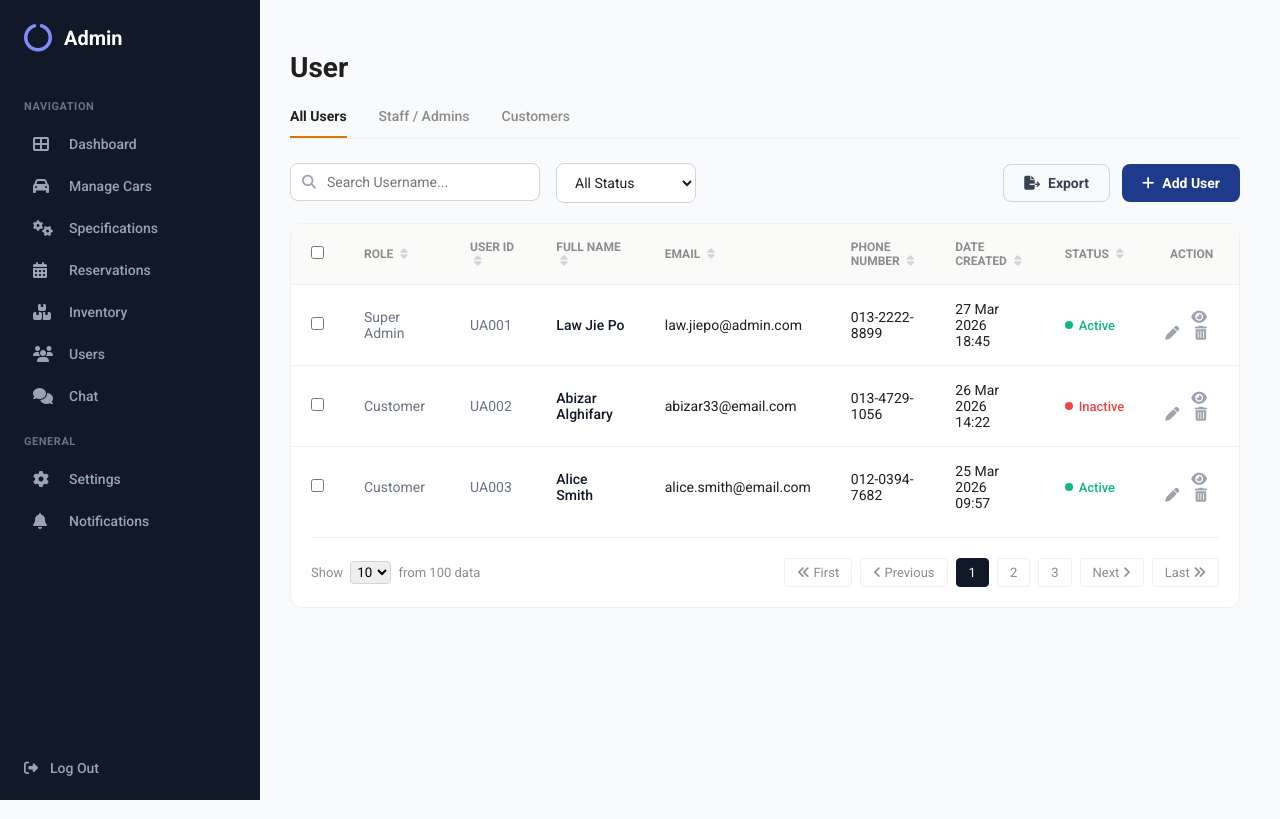
After one commit to LawJiePoMMU/Online-Car-Dealer-and-Inventory-System, a PHP site: the page made by PHP and HTML/Admin/users.html in a window 1280 px wide. The commit adds this page. Run offline with PHP 8.4, Linux system fonts and the light colour scheme.

Commit message:
Modified: CSS/admin.css New file: PHP and HTML/Admin/users.html

```diff
--- a/CSS/admin.css
+++ b/CSS/admin.css
@@ -456,3 +456,123 @@ body {
     background-color: #fee2e2;
     color: #991b1b;
 }
+
+/*---users css---*/
+.page-tabs {
+    display: flex;
+    border-bottom: 1px solid var(--border-color);
+    margin-bottom: 24px;
+    gap: 32px;
+}
+
+.tab-item {
+    padding-bottom: 12px;
+    color: var(--text-muted);
+    font-weight: 500;
+    font-size: 14px;
+    cursor: pointer;
+    border-bottom: 2px solid transparent;
+    transition: all 0.2s;
+}
+
+.tab-item:hover {
+    color: var(--text-dark);
+}
+
+.tab-item.active {
+    color: var(--text-dark);
+    border-bottom-color: #d97706;
+    font-weight: 600;
+}
+
+.status-cell {
+    display: flex;
+    align-items: center;
+    gap: 6px;
+    font-size: 13px;
+    font-weight: 500;
+}
+
+.dot {
+    width: 8px;
+    height: 8px;
+    border-radius: 50%;
+}
+
+.dot-active {
+    background-color: #10b981;
+}
+
+.text-active {
+    color: #10b981;
+}
+
+.dot-inactive {
+    background-color: #ef4444;
+}
+
+.text-inactive {
+    color: #ef4444;
+}
+
+.action-icons a {
+    color: #9ca3af;
+    font-size: 14px;
+    margin-right: 12px;
+    transition: color 0.2s;
+}
+
+.action-icons a:hover {
+    color: var(--primary-color);
+}
+
+.pagination-container {
+    display: flex;
+    justify-content: space-between;
+    align-items: center;
+    padding-top: 20px;
+    border-top: 1px solid var(--border-color);
+    margin-top: 10px;
+}
+
+.page-info {
+    font-size: 13px;
+    color: var(--text-muted);
+}
+
+.page-controls {
+    display: flex;
+    gap: 8px;
+}
+
+.page-btn {
+    padding: 6px 12px;
+    border: 1px solid var(--border-color);
+    background: #ffffff;
+    border-radius: 4px;
+    font-size: 13px;
+    color: var(--text-muted);
+    cursor: pointer;
+    transition: all 0.2s;
+}
+
+.page-btn:hover {
+    border-color: #d1d5db;
+    color: var(--text-dark);
+}
+
+.page-btn.active {
+    background-color: #111827;
+    color: #ffffff;
+    border-color: #111827;
+}
+
+.btn-outline {
+    background-color: transparent;
+    border: 1px solid #d1d5db;
+    color: #374151;
+}
+
+.btn-outline:hover {
+    background-color: #f9fafb;
+}
--- /dev/null
+++ b/PHP and HTML/Admin/users.html
@@ -0,0 +1,223 @@
+<!DOCTYPE html>
+<html lang="en">
+<head>
+    <meta charset="UTF-8">
+    <meta name="viewport" content="width=device-width, initial-scale=1.0">
+    <title>Admin Manage Users</title>
+    <link rel="stylesheet" href="../../CSS/admin.css">
+    <link rel="stylesheet" href="https://cdnjs.cloudflare.com/ajax/libs/font-awesome/6.4.0/css/all.min.css">
+</head>
+<body>
+
+     /*sidebar*/
+    <aside class="sidebar">
+        <div class="sidebar-brand">
+            <i class="fas fa-circle-notch logo-icon"></i>
+            <h2>Admin</h2>
+        </div>
+
+        <div class="sidebar-section">NAVIGATION</div>
+
+        <ul class="sidebar-menu">
+            <li>
+                <a href="dashboard.php">
+                    <i class="fas fa-th-large"></i> <span>Dashboard</span>
+                </a>
+            </li>
+            <li>
+                <a href="manage-cars.php">
+                    <i class="fas fa-car"></i> <span>Manage Cars</span>
+                </a>
+            </li>
+            <li>
+                <a href="specifications.php">
+                    <i class="fas fa-cogs"></i> <span>Specifications</span>
+                </a>
+            </li>
+            <li>
+                <a href="reservations.php">
+                    <i class="fas fa-calendar-alt"></i> <span>Reservations</span>
+                </a>
+            </li>
+            <li>
+                <a href="inventory.php">
+                    <i class="fas fa-boxes"></i> <span>Inventory</span>
+                </a>
+            </li>
+            <li>
+                <a href="users.php">
+                    <i class="fas fa-users"></i> <span>Users</span>
+                </a>
+            </li>
+            <li>
+                <a href="chat.php">
+                    <i class="fas fa-comments"></i> <span>Chat</span>
+                </a>
+            </li>
+        </ul>
+        <div class="sidebar-section">GENERAL</div>
+        <ul class="sidebar-menu">
+            <li>
+                <a href="settings.php">
+                    <i class="fas fa-cog"></i> <span>Settings</span>
+                </a>
+            </li>
+            <li>
+            <a href="notifications.php">
+                <i class="fas fa-bell"></i> <span>Notifications</span>
+            </a>
+        </li>
+        </ul>
+        <div class="sidebar-footer">
+            <a href="logout.php" class="logout-btn">
+                <i class="fas fa-sign-out-alt"></i> <span>Log Out</span>
+            </a>
+        </div>
+    </aside>
+    /*sidebar*/
+
+<main class="main-content">
+        <header class="topbar" style="margin-bottom: 24px;">
+            <div class="page-title">
+                <h1 style="font-size: 28px;">User</h1>
+            </div>
+        </header>
+
+        <div class="page-tabs">
+            <div class="tab-item active">All Users</div>
+            <div class="tab-item">Staff / Admins</div>
+            <div class="tab-item">Customers</div>
+        </div>
+
+        <div style="display: flex; justify-content: space-between; align-items: center; margin-bottom: 20px;">
+
+            <div style="display: flex; gap: 16px;">
+                <div style="position: relative;">
+                    <i class="fas fa-search" style="position: absolute; left: 12px; top: 12px; color: #9ca3af; font-size: 14px;"></i>
+                    <input type="text" class="form-control" placeholder="Search Username..." style="padding-left: 36px; width: 250px;">
+                </div>
+                <select class="form-control" style="width: 140px;">
+                    <option value="all">All Status</option>
+                    <option value="active">Active</option>
+                    <option value="inactive">Inactive</option>
+                </select>
+            </div>
+
+            <div style="display: flex; gap: 12px;">
+                <a href="#" class="btn-add btn-outline">
+                    <i class="fas fa-file-export"></i> Export
+                </a>
+                <a href="#" class="btn-add" style="background-color: #1e3a8a;"> <i class="fas fa-plus"></i> Add User
+                </a>
+            </div>
+        </div>
+
+        <div class="table-card" style="padding: 0;"> <table class="admin-table" style="font-size: 13px;">
+                <thead style="background-color: #fafaf9;">
+                    <tr>
+                        <th style="width: 40px; text-align: center;"><input type="checkbox"></th>
+                        <th>Role <i class="fas fa-sort" style="color: #d1d5db; margin-left: 4px;"></i></th>
+                        <th>User Id <i class="fas fa-sort" style="color: #d1d5db; margin-left: 4px;"></i></th>
+                        <th>Full Name <i class="fas fa-sort" style="color: #d1d5db; margin-left: 4px;"></i></th>
+                        <th>Email <i class="fas fa-sort" style="color: #d1d5db; margin-left: 4px;"></i></th>
+                        <th>Phone Number <i class="fas fa-sort" style="color: #d1d5db; margin-left: 4px;"></i></th>
+                        <th>Date Created <i class="fas fa-sort" style="color: #d1d5db; margin-left: 4px;"></i></th>
+                        <th>Status <i class="fas fa-sort" style="color: #d1d5db; margin-left: 4px;"></i></th>
+                        <th style="text-align: center;">Action</th>
+                    </tr>
+                </thead>
+                <tbody>
+
+                    <tr>
+                        <td style="text-align: center;"><input type="checkbox"></td>
+                        <td style="color: #6b7280;">Super Admin</td>
+                        <td style="color: #6b7280;">UA001</td>
+                        <td style="font-weight: 500; color: #111827;">Law Jie Po</td>
+                        <td>law.jiepo@admin.com</td>
+                        <td>013-2222-8899</td>
+                        <td>27 Mar 2026 18:45</td>
+                        <td>
+                            <div class="status-cell">
+                                <span class="dot dot-active"></span>
+                                <span class="text-active">Active</span>
+                            </div>
+                        </td>
+                        <td style="text-align: right;" class="action-icons">
+                            <a href="#" title="View"><i class="fas fa-eye"></i></a>
+                            <a href="#" title="Edit"><i class="fas fa-pen"></i></a>
+                            <a href="#" title="Delete"><i class="fas fa-trash-alt"></i></a>
+                        </td>
+                    </tr>
+
+                    <tr>
+                        <td style="text-align: center;"><input type="checkbox"></td>
+                        <td style="color: #6b7280;">Customer</td>
+                        <td style="color: #6b7280;">UA002</td>
+                        <td style="font-weight: 500; color: #111827;">Abizar Alghifary</td>
+                        <td>abizar33@email.com</td>
+                        <td>013-4729-1056</td>
+                        <td>26 Mar 2026 14:22</td>
+                        <td>
+                            <div class="status-cell">
+                                <span class="dot dot-inactive"></span>
+                                <span class="text-inactive">Inactive</span>
+                            </div>
+                        </td>
+                        <td style="text-align: right;" class="action-icons">
+                            <a href="#" title="View"><i class="fas fa-eye"></i></a>
+                            <a href="#" title="Edit"><i class="fas fa-pen"></i></a>
+                            <a href="#" title="Delete"><i class="fas fa-trash-alt"></i></a>
+                        </td>
+                    </tr>
+
+                    <tr>
+                        <td style="text-align: center;"><input type="checkbox"></td>
+                        <td style="color: #6b7280;">Customer</td>
+                        <td style="color: #6b7280;">UA003</td>
+                        <td style="font-weight: 500; color: #111827;">Alice Smith</td>
+                        <td>alice.smith@email.com</td>
+                        <td>012-0394-7682</td>
+                        <td>25 Mar 2026 09:57</td>
+                        <td>
+                            <div class="status-cell">
+                                <span class="dot dot-active"></span>
+                                <span class="text-active">Active</span>
+                            </div>
+                        </td>
+                        <td style="text-align: right;" class="action-icons">
+                            <a href="#" title="View"><i class="fas fa-eye"></i></a>
+                            <a href="#" title="Edit"><i class="fas fa-pen"></i></a>
+                            <a href="#" title="Delete"><i class="fas fa-trash-alt"></i></a>
+                        </td>
+                    </tr>
+
+                </tbody>
+            </table>
+
+            <div style="padding: 0 20px 20px 20px;">
+                <div class="pagination-container">
+                    <div class="page-info">
+                        Show
+                        <select style="border: 1px solid #d1d5db; border-radius: 4px; padding: 2px; margin: 0 4px;">
+                            <option>10</option>
+                            <option>20</option>
+                        </select>
+                        from 100 data
+                    </div>
+
+                    <div class="page-controls">
+                        <button class="page-btn"><i class="fas fa-angle-double-left"></i> First</button>
+                        <button class="page-btn"><i class="fas fa-angle-left"></i> Previous</button>
+                        <button class="page-btn active">1</button>
+                        <button class="page-btn">2</button>
+                        <button class="page-btn">3</button>
+                        <button class="page-btn">Next <i class="fas fa-angle-right"></i></button>
+                        <button class="page-btn">Last <i class="fas fa-angle-double-right"></i></button>
+                    </div>
+                </div>
+            </div>
+
+        </div> </main>
+
+</body>
+</html>
```
